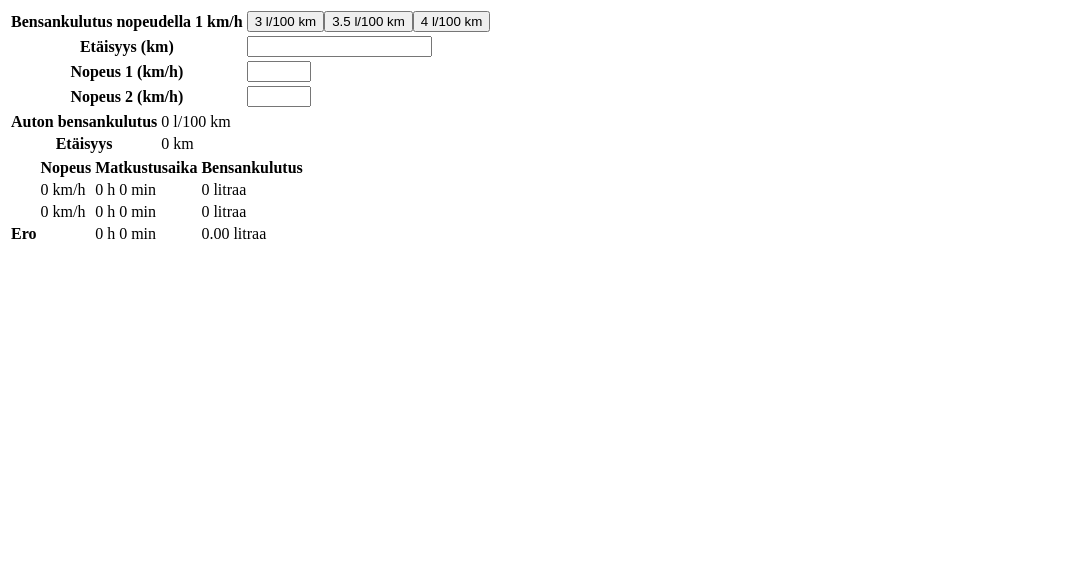
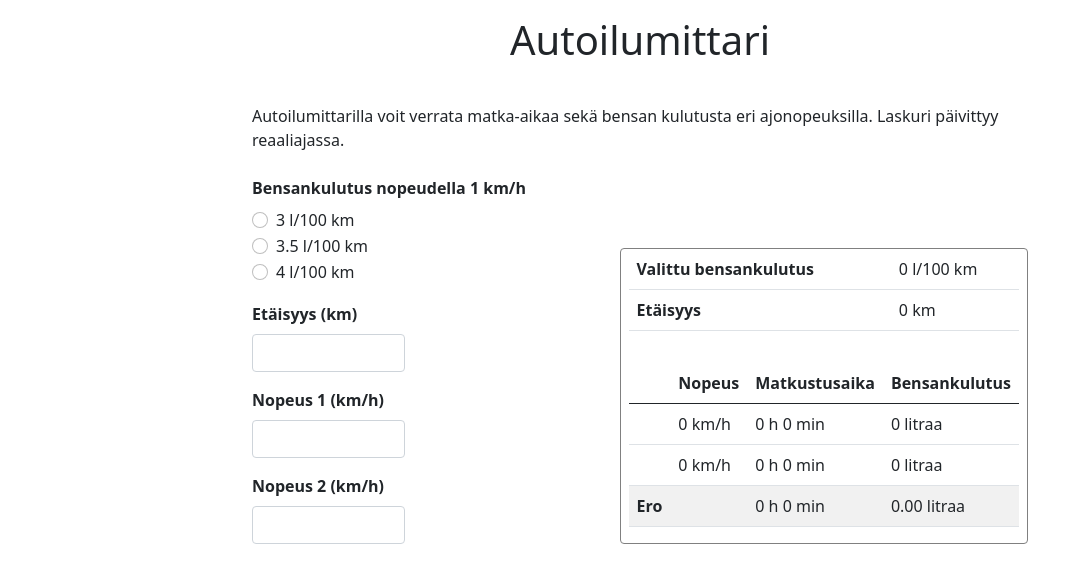
Before and after one commit to hmlantto/solidabis-koodihaaste-2021, a React (Create React App) app: page / in a window 1280 px wide. Shown: the top 582 px of the page, without its empty margins (0-1080 px from the left). Built offline with nearby package versions, Linux system fonts and the light colour scheme.

Commit message:
Add styling

```diff
--- a/package.json
+++ b/package.json
@@ -6,7 +6,9 @@
     "@testing-library/jest-dom": "^5.12.0",
     "@testing-library/react": "^11.2.7",
     "@testing-library/user-event": "^12.8.3",
+    "bootstrap": "^5.0.1",
     "react": "^17.0.2",
+    "react-bootstrap": "^1.6.0",
     "react-dom": "^17.0.2",
     "react-scripts": "4.0.3",
     "web-vitals": "^1.1.2"
--- a/src/App.js
+++ b/src/App.js
@@ -1,6 +1,10 @@
 import React, { useState } from 'react'
+import Container from 'react-bootstrap/Container'
+import Row from 'react-bootstrap/Row'
+import Col from 'react-bootstrap/Col'
+import InputForm from './components/InputForm'
+import Choices from './components/Choices'
 import Comparison from './components/Comparison'
-import InputTable from './components/InputTable'
 
 const App = ( { cars } ) => {
   const [ fuelConsumption, setFuelConsumption ] = useState( 0 )
@@ -8,7 +12,9 @@ const App = ( { cars } ) => {
   const [ speed1, setSpeed1 ] = useState( 0 )
   const [ speed2, setSpeed2 ] = useState( 0 )
 
-  const chooseCar = ( event ) => setFuelConsumption( event.target.value )
+  const chooseCar = ( event ) => {
+    setFuelConsumption( parseInt( event.target.value ) )
+  }
 
   const inputDistance = ( event ) => {
     let value = parseInt( event.target.value )
@@ -35,17 +41,56 @@ const App = ( { cars } ) => {
   }
 
   return (
-  <div>
-    <InputTable cars={cars}
+  <div className="main-div">
+    <Container>
+      <Row>
+        <div className="header-div">
+          <h1>Autoilumittari</h1>
+        </div>
+      </Row>
+
+      <Row>
+        <div className="instructions-div" >
+            <p>Autoilumittarilla voit verrata matka-aikaa sekä bensan kulutusta eri ajonopeuksilla. Laskuri päivittyy reaaliajassa.</p>
+        </div>
+      </Row>
+
+      <Row>
+        <Col md className="input-col">
+          <Row>
+            <div className="input-div">
+              <InputForm  cars={cars}
                           chooseCar={chooseCar}
                           inputDistance={inputDistance}
                           inputSpeed1={inputSpeed1}
-                inputSpeed2={inputSpeed2} />
+                          inputSpeed2={inputSpeed2}
+                          fuel={fuelConsumption} />
+            </div>
+          </Row>
+        </Col>
+
+        <Col md className="results-col">
+          <div className="results-div">
+            <Row>
+              <div className="choices-div">
+                <Choices    fuel={fuelConsumption}
+                            distance={distance} />
+              </div>
+            </Row>
+
+            <Row>
+              <div className="comparison-div">
                 <Comparison fuel={fuelConsumption}
                             distance={distance}
                             speed1={speed1}
                             speed2={speed2} />
               </div>
+            </Row>
+          </div>
+        </Col>
+      </Row>
+    </Container>
+  </div>
   )
 }
 
--- a/src/components/Car.js
+++ b/src/components/Car.js
@@ -1,8 +1,15 @@
 import React from 'react'
+import Form from 'react-bootstrap/Form'
 
-const Car = ({car, handleClick}) => {
+const Car = ({car, chooseCar}) => {
   return (
-    <button value={car.fuel} onClick={handleClick}>{car.fuel} l/100 km</button>
+    <Form.Check
+                type="radio"
+                name="fuel-consumption"
+                id={`car-${car.id}`}
+                value={car.fuel}
+                onChange={chooseCar}
+                label={`${car.fuel} l/100 km`} />
   )
 }
 
--- /dev/null
+++ b/src/components/Choices.js
@@ -0,0 +1,23 @@
+import React from 'react'
+import Table from 'react-bootstrap/Table'
+
+const Choices = ( props ) => {
+  const { fuel, distance } = props
+
+  return (
+    <Table>
+      <tbody>
+        <tr>
+          <th>Valittu bensankulutus</th>
+          <td>{fuel} l/100 km</td>
+        </tr>
+        <tr>
+          <th>Etäisyys</th>
+          <td>{distance} km</td>
+        </tr>
+      </tbody>
+    </Table>
+  )
+}
+
+export default Choices
--- a/src/components/Comparison.js
+++ b/src/components/Comparison.js
@@ -1,4 +1,5 @@
 import React from 'react'
+import Table from 'react-bootstrap/Table'
 
 const Comparison = ( props ) => {
   const { fuel, distance, speed1, speed2 } = props
@@ -16,25 +17,12 @@ const Comparison = ( props ) => {
   const diffHours      = Math.floor( timeDifference )
   const diffMinutes    = Math.round( ( timeDifference - diffHours ) * 60 )
 
-  const totalFuel1     = speed1 === 0 ? 0 : ( Math.pow(slope, (speed1-1)) * fuel ).toFixed( 2 )
-  const totalFuel2     = speed2 === 0 ? 0 : ( Math.pow(slope, (speed2-1)) * fuel ).toFixed( 2 )
+  const totalFuel1     = speed1 === 0 ? 0 : ( Math.pow(slope, (speed1-1)) * fuel * distance / 100 ).toFixed( 2 )
+  const totalFuel2     = speed2 === 0 ? 0 : ( Math.pow(slope, (speed2-1)) * fuel * distance / 100 ).toFixed( 2 )
   const fuelDifference = ( Math.abs( totalFuel2 - totalFuel1 ) ).toFixed( 2 )
 
   return (
-    <div>
-      <table>
-        <tbody>
-          <tr>
-            <th>Auton bensankulutus</th>
-            <td>{fuel} l/100 km</td>
-          </tr>
-          <tr>
-            <th>Etäisyys</th>
-            <td>{distance} km</td>
-          </tr>
-        </tbody>
-      </table>
-      <table>
+    <Table>
       <thead>
         <tr>
           <th></th>
@@ -56,15 +44,14 @@ const Comparison = ( props ) => {
           <td>{time2Hours} h {time2Minutes} min</td>
           <td>{totalFuel2} litraa</td>
         </tr>
-          <tr>
+        <tr className="results-row">
           <th>Ero</th>
           <td></td>
           <td>{diffHours} h {diffMinutes} min</td>
           <td>{fuelDifference} litraa</td>
         </tr>
       </tbody>
-      </table>
-    </div>
+    </Table>
   )
 }
 
--- /dev/null
+++ b/src/components/InputForm.js
@@ -0,0 +1,52 @@
+import React from 'react'
+import Form from 'react-bootstrap/Form'
+import Row from 'react-bootstrap/Row'
+import Col from 'react-bootstrap/Col'
+import Car from './Car'
+import './../style.css'
+
+const InputForm = (props) => {
+  const { cars, chooseCar, inputDistance, inputSpeed1, inputSpeed2 } = props
+  const mdColWidth = 5
+
+  return (
+    <Form>
+      <fieldset>
+        <Form.Group as={Row}>
+          <Form.Label md={mdColWidth}>
+            Bensankulutus nopeudella 1 km/h
+          </Form.Label>
+          <Col md={mdColWidth}>
+            {cars.map( car => <Car key={car.id} car={car} chooseCar={chooseCar} /> )}
+          </Col>
+        </Form.Group>
+      </fieldset>
+      <Form.Group as={Row} controlId="distance">
+        <Form.Label md={mdColWidth}>
+          Etäisyys (km)
+        </Form.Label>
+        <Col md={mdColWidth}>
+          <Form.Control as="input" type="number" min="0" onChange={inputDistance} />
+        </Col>
+      </Form.Group>
+      <Form.Group as={Row} controlId="speed1">
+        <Form.Label md={mdColWidth}>
+          Nopeus 1 (km/h)
+        </Form.Label>
+        <Col md={mdColWidth}>
+          <Form.Control as="input" type="number" min="0" max="200" step="5" onChange={inputSpeed1} />
+        </Col>
+      </Form.Group>
+      <Form.Group as={Row} controlId="speed2">
+        <Form.Label md={mdColWidth}>
+          Nopeus 2 (km/h)
+        </Form.Label>
+        <Col md={mdColWidth}>
+          <Form.Control as="input" type="number" min="0" max="200" step="5" onChange={inputSpeed2} />
+        </Col>
+      </Form.Group>
+    </Form>
+  )
+}
+
+export default InputForm
--- a/src/components/InputTable.js
+++ /dev/null
@@ -1,31 +0,0 @@
-import React from 'react'
-import Car   from './Car'
-
-const InputTable = (props) => {
-  const { cars, chooseCar, inputDistance, inputSpeed1, inputSpeed2 } = props
-
-  return (
-    <table>
-      <tbody>
-        <tr>
-          <th>Bensankulutus nopeudella 1 km/h</th>
-          <td>{cars.map( car => <Car key={car.id} car={car} handleClick={chooseCar} /> )}</td>
-        </tr>
-        <tr>
-          <th>Etäisyys (km)</th>
-          <td><input id="distance" type="number" min="0" onInput={inputDistance}></input></td>
-        </tr>
-        <tr>
-          <th>Nopeus 1 (km/h)</th>
-          <td><input id="speed1" type="number" min="0" max="200" step="5" onInput={inputSpeed1}></input></td>
-        </tr>
-        <tr>
-          <th>Nopeus 2 (km/h)</th>
-          <td><input id="speed2" type="number" min="0" max="200" step="5" onInput={inputSpeed2}></input></td>
-        </tr>
-      </tbody>
-    </table>
-  )
-}
-
-export default InputTable
--- a/src/index.js
+++ b/src/index.js
@@ -1,5 +1,6 @@
 import ReactDOM from 'react-dom'
 import App from './App'
+import 'bootstrap/dist/css/bootstrap.min.css'
 
 const cars = [
   {
--- /dev/null
+++ b/src/style.css
@@ -0,0 +1,73 @@
+/* ----------------------------------------------- */
+/* MAIN LAYOUT                                     */
+/* ----------------------------------------------- */
+
+.main-div {
+  margin-left: auto;
+  margin-right: auto;
+  margin-top: 1rem;
+  margin-bottom: 1rem;
+  max-width: 50rem;
+}
+
+.row {
+  --bs-gutter-x: 0 !important;
+}
+
+/* ----------------------------------------------- */
+/* HEADER                                          */
+/* ----------------------------------------------- */
+
+.header-div {
+  margin-bottom: 2rem;
+}
+
+h1 {
+  text-align: center;
+}
+
+/* ----------------------------------------------- */
+/* INPUT COL                                       */
+/* ----------------------------------------------- */
+
+@media (max-width: 767px) {
+  .input-div {
+    margin-bottom: 3rem;
+  }
+}
+
+.form-label {
+  font-weight: bold;
+  padding-top: 0.5rem;
+}
+
+.form-group {
+  margin-bottom: 0.5rem;
+}
+
+/* ----------------------------------------------- */
+/* RESULTS COL                                     */
+/* ----------------------------------------------- */
+
+.results-col {
+  padding-block-end: 0.5rem;
+  display: flex;
+  align-items: flex-end;
+}
+
+.results-div {
+  border: solid;
+  border-width: thin;
+  border-color: grey;
+  border-radius: .25rem;
+  padding-left: 0.5rem;
+  padding-right: 0.5rem;
+}
+
+.choices-div {
+  margin-bottom: 1rem;
+}
+
+.results-row {
+  background-color: #f1f1f1;
+}
```
Also changed, not shown: src/index.css (line endings or trailing spaces), 1 other file (tests, documents, lock files or other folders). Lines whose indentation alone changed are shown as unchanged.
